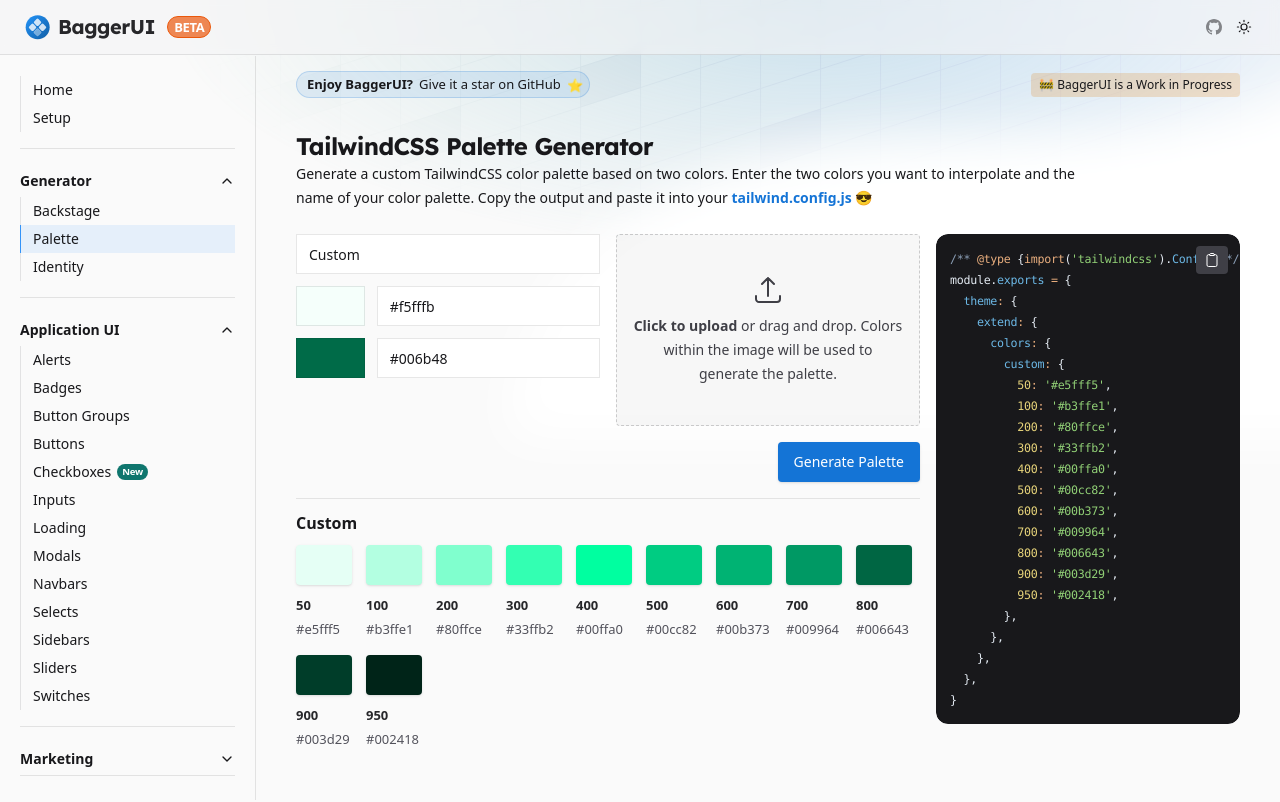
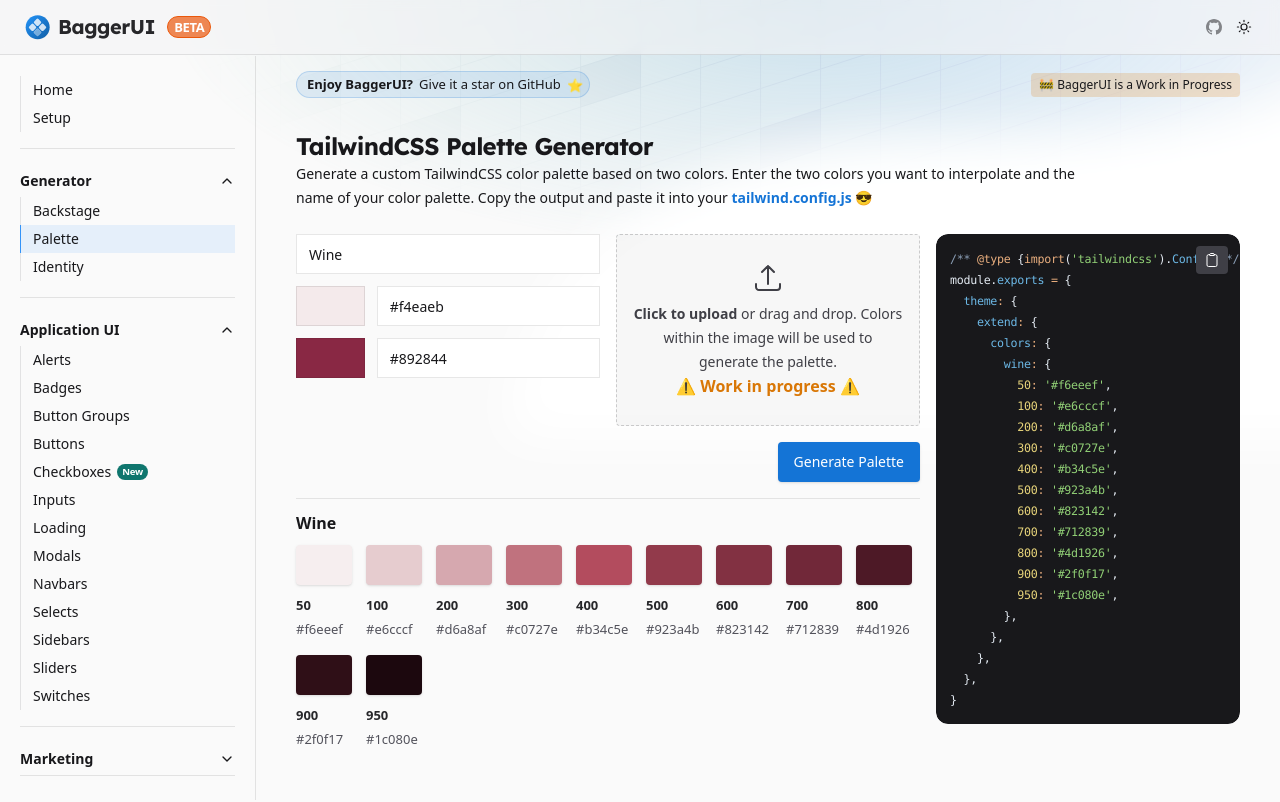
Before and after one commit to kiko-g/bagger-ui, a Next.js app: page /generator/palette in a window 1280 px wide. Shown: the top 802 px of the page. Built offline with nearby package versions, Linux system fonts and the light colour scheme.

Commit message:
fix palette colors

```diff
--- a/src/app/generator/palette/page.tsx
+++ b/src/app/generator/palette/page.tsx
@@ -16,6 +16,12 @@
 const lexend = Lexend({ subsets: ['latin'] })
 
 export default function Generator() {
+  const trial = {
+    firstColor: '#f4eaeb' as ColorHex,
+    secondColor: '#892844' as ColorHex,
+    name: 'Wine' as string,
+  }
+
   const [firstColor, setFirstColor] = useState<string | ''>('')
   const [secondColor, setSecondColor] = useState<string | ''>('')
   const [tailwindPalette, setTailwindPalette] = useState<TailwindPalette>({
@@ -49,12 +55,6 @@
   }
 
   useEffect(() => {
-    const trial = {
-      firstColor: '#f5fffb' as ColorHex,
-      secondColor: '#006b48' as ColorHex,
-      name: 'Custom' as string,
-    }
-
     setFirstColor(trial.firstColor as string)
     setSecondColor(trial.secondColor as string)
 
--- a/src/components/common/Dropzone.tsx
+++ b/src/components/common/Dropzone.tsx
@@ -42,6 +42,7 @@
           <span className="font-bold">Click to upload</span> or drag and drop. Colors within the image will be used to
           generate the palette.
         </p>
+        <span className="d-block font-semibold text-amber-600">⚠️ Work in progress ⚠️</span>
       </div>
       {/* {src ? (
         <Image src={src} alt="Preview" className="max-h-40 w-auto" />
```
